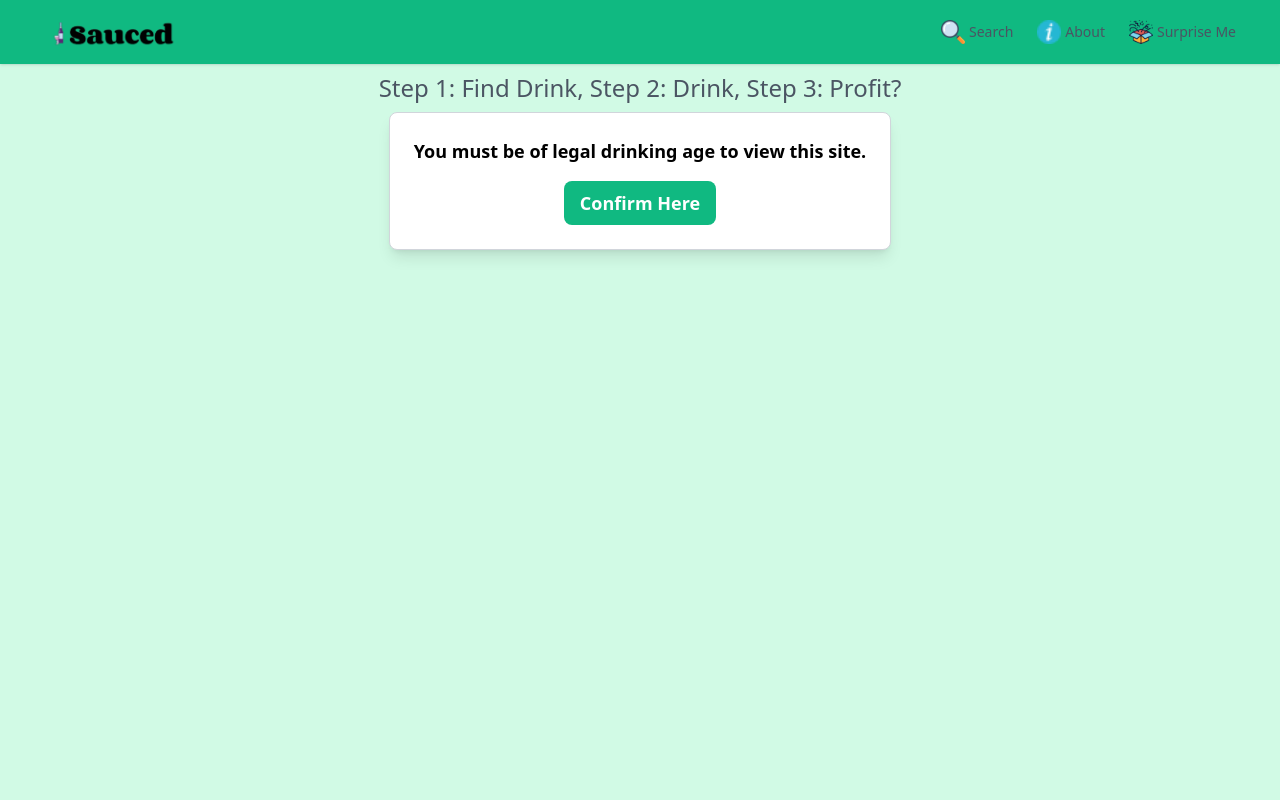
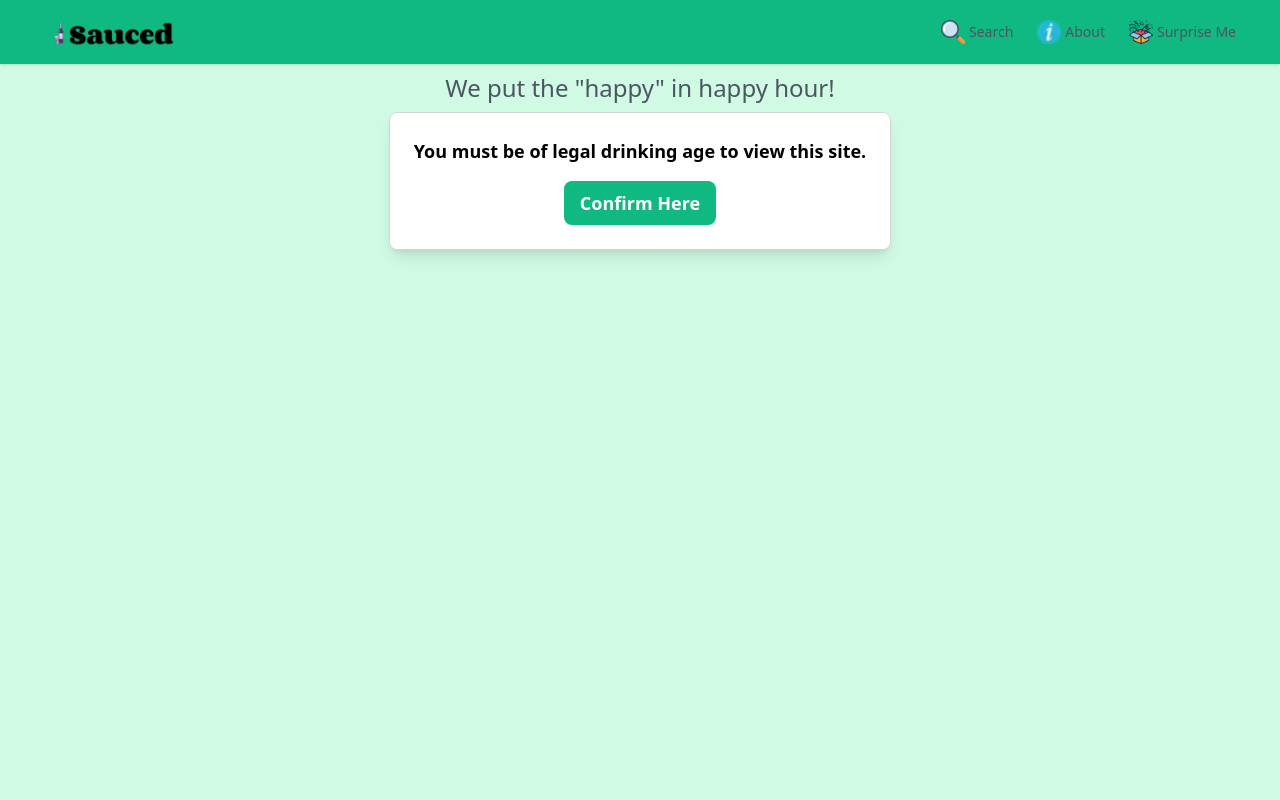
Before and after one commit to EvilGenius13/sauced, a React (Create React App) app: page / in a window 1280 px wide. Shown: the top 800 px of the page. Built offline with nearby package versions, Linux system fonts and the light colour scheme.

Commit message:
changed slogan

```diff
--- a/src/components/Header/Header.js
+++ b/src/components/Header/Header.js
@@ -77,7 +77,7 @@ const Header = () => {
         )}
       </nav>
       <div className="header">
-        <h2 className="text-2xl font-medium text-gray-600 m-2">Step 1: Find Drink, Step 2: Drink, Step 3: Profit?</h2>
+        <h2 className="text-2xl font-medium text-gray-600 m-2">We put the "happy" in happy hour!</h2>
       </div>
     </div>
   );
```
